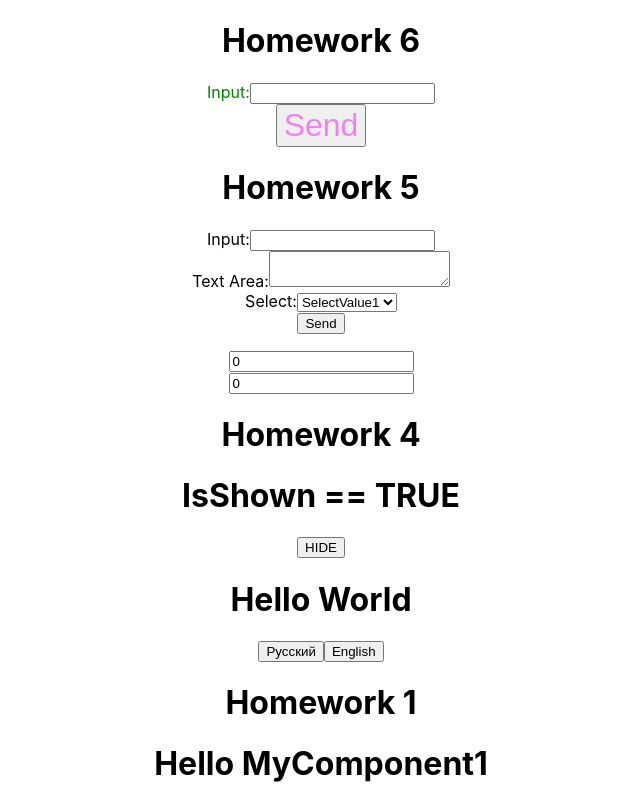
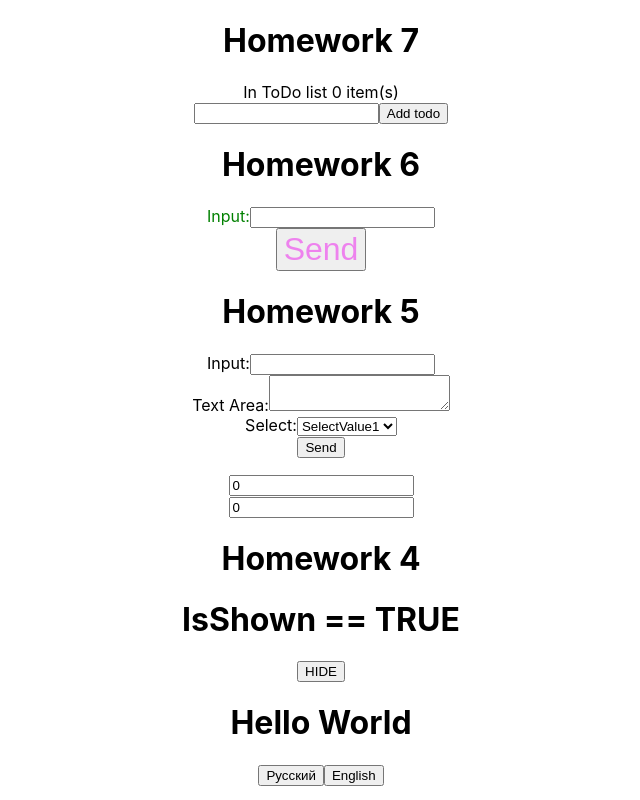
Before and after one commit to olgastepanok/react_my_app, a React (Create React App) app: page / in a window 1280 px wide. Shown: the top 800 px of the page, without its empty margins (319-959 px from the left). Built offline with nearby package versions, Linux system fonts and the light colour scheme.

Commit message:
homework7

```diff
--- a/package.json
+++ b/package.json
@@ -3,6 +3,7 @@
   "version": "0.1.0",
   "private": true,
   "dependencies": {
+    "@material-ui/icons": "^4.11.3",
     "@testing-library/jest-dom": "^5.16.2",
     "@testing-library/react": "^12.1.2",
     "@testing-library/user-event": "^13.5.0",
--- a/src/App.js
+++ b/src/App.js
@@ -12,6 +12,7 @@ import LanguageComponent from './components/homework4/LanguageComponent';
 import MyFormPart1 from './components/homework5/MyFormPart1';
 import MyFormPart2 from './components/homework5/MyFormPart2';
 import MyStyledForm from './components/homework6/MyStyledForm';
+import MyToDoList from "./components/homework7/MyToDoList";
 
 function App() {
     const property = true;
@@ -38,6 +39,10 @@ function App() {
 
   return (
     <div className="App">
+        <div className="HomeWork7">
+            <h1>Homework 7</h1>
+            <MyToDoList/>
+        </div>
         <div className="HomeWork6">
             <h1>Homework 6</h1>
             <MyStyledForm/>
--- a/src/components/homework6/MyStyledForm/index.js
+++ b/src/components/homework6/MyStyledForm/index.js
@@ -2,6 +2,7 @@ import React from "react";
 import {connect} from 'react-redux';
 import {changeStyledInputAction, changeStyledInputValidAction, sendStyledFormAction} from '../../../store/actions';
 import styles from '../Styles.module.scss'
+
 class MyStyledForm extends React.Component{
     constructor(props) {
         super(props);
--- /dev/null
+++ b/src/components/homework7/MyToDoList/Header/index.js
@@ -0,0 +1,11 @@
+import React from "react";
+
+class Header extends React.Component{
+    render(){
+        return(
+            <header>In ToDo list {this.props.count} item(s)</header>
+        );
+    }
+}
+
+export default Header;
--- /dev/null
+++ b/src/components/homework7/MyToDoList/List/index.js
@@ -0,0 +1,24 @@
+import React from "react";
+import DeleteIcon from '@material-ui/icons/Delete';
+import DoneIcon from '@material-ui/icons/Done';
+import styles from '../Styles.module.scss'
+
+class List extends React.Component{
+    render(){
+        return(
+            <ul>
+                {this.props.list.map(item=>{
+                    const {id, value, isDone} = item;
+                    return(
+                        <li className={styles.todo + (isDone ? (' ' + styles.done) : '')}  key={id}>{value}
+                            <button onClick={() => this.props.handleDeleteTodo(id)}><DeleteIcon /></button>
+                            <button onClick={() => this.props.handleDoneTodo(id)}><DoneIcon /></button>
+                        </li>
+                    )
+                })}
+            </ul>
+        );
+    }
+}
+
+export default List;
--- /dev/null
+++ b/src/components/homework7/MyToDoList/Styles.module.scss
@@ -0,0 +1,7 @@
+.done {
+    text-decoration: line-through;
+}
+
+.todo {
+    color:blue;
+}
--- /dev/null
+++ b/src/components/homework7/MyToDoList/SubmitForm/index.js
@@ -0,0 +1,43 @@
+import React from "react";
+import {v4} from "uuid";
+
+class SubmitForm extends React.Component{
+    constructor(props) {
+        super(props);
+        this.handleSubmit = this.handleSubmit.bind(this);
+        this.handleInputChange = this.handleInputChange.bind(this);
+    }
+    state ={
+        value:""
+    }
+    handleInputChange(event) {
+        this.setState({
+            value: event.target.value
+        })
+    }
+    handleSubmit(event) {
+        event.preventDefault();
+        if (this.state.value) {
+            this.props.handleAddTodo({
+                id: v4(),
+                value: this.state.value,
+                isDone: false,
+            });
+            this.setState({
+                value: "",
+            })
+        }
+    }
+    render(){
+        return(
+            <div>
+                <form>
+                        <input type="text" value={this.state.value} onChange={this.handleInputChange} />
+                        <input type="submit" value="Add todo" onClick={this.handleSubmit}/>
+                </form>
+            </div>
+        );
+    }
+}
+
+export default SubmitForm;
--- /dev/null
+++ b/src/components/homework7/MyToDoList/index.js
@@ -0,0 +1,46 @@
+import React from "react";
+import Header from "./Header";
+import List from "./List";
+import SubmitForm from "./SubmitForm";
+
+class MyToDoList extends React.Component{
+    constructor(props) {
+        super(props);
+        this.handleAddTodo = this.handleAddTodo.bind(this);
+        this.handleDeleteTodo = this.handleDeleteTodo.bind(this);
+        this.handleDoneTodo = this.handleDoneTodo.bind(this);
+    }
+    state = {
+        list: [],
+    };
+    handleAddTodo(item) {
+        this.setState({
+            list: this.state.list.concat(item)
+        })
+    }
+    handleDeleteTodo(id) {
+        this.setState({
+            list: this.state.list.filter(l=> l.id !== id)
+        })
+    }
+    handleDoneTodo(id) {
+        let list = this.state.list;
+        list.forEach(l=>{
+            if(l.id===id){
+                l.isDone=!l.isDone;
+            }
+        });
+        this.setState({list: list});
+    }
+    render(){
+        return(
+            <div>
+                <Header count = {this.state.list.length}/>
+                <SubmitForm handleAddTodo={this.handleAddTodo}/>
+                <List list={this.state.list} handleDeleteTodo={this.handleDeleteTodo} handleDoneTodo={this.handleDoneTodo}/>
+            </div>
+        );
+    }
+}
+
+export default MyToDoList;
```
Also changed, not shown: 2 other files (tests, documents, lock files or other folders).
